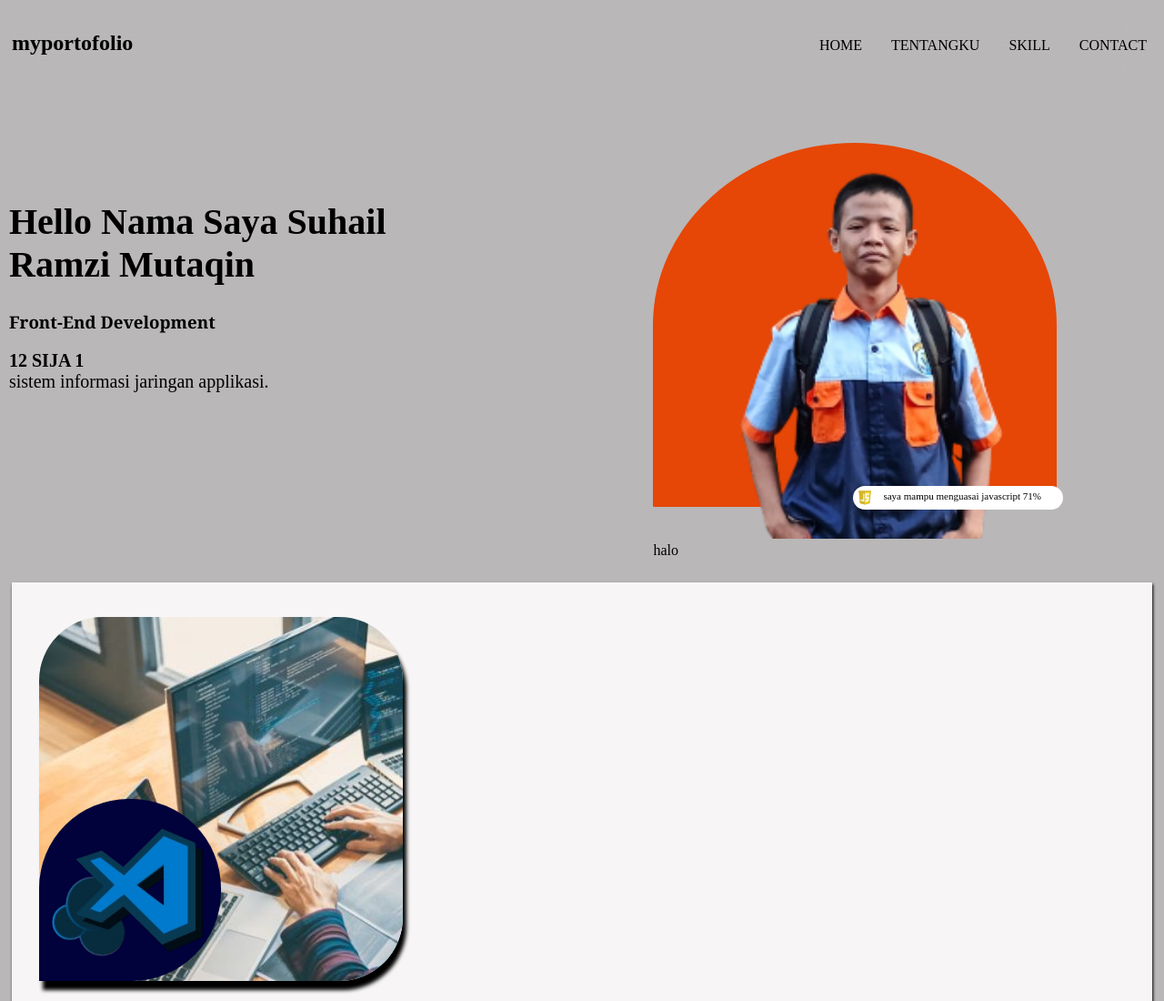
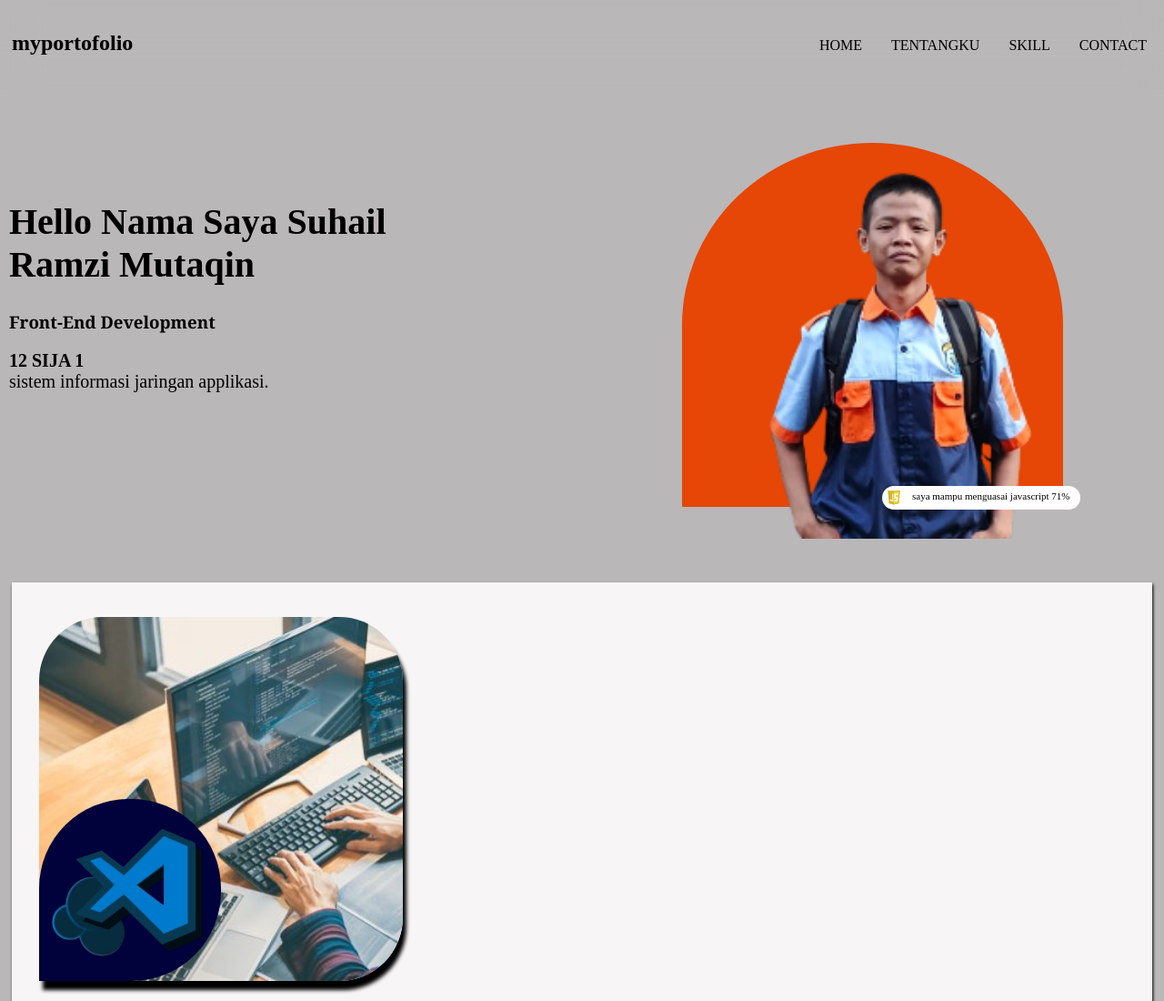
Before and after one commit to ramzimutaqin89-glitch/fotovolio-ramzi, a plain HTML site: page index.html in a window 1280 px wide. Shown: the top 1100 px of the page at 91% size. Drawn offline with Linux system fonts and the light colour scheme.

Commit message:
Update index.html

```diff
--- a/index.html
+++ b/index.html
@@ -48,7 +48,7 @@
         <div class="foro">
           <img src="foto.png" alt="">
 
-            halo
+
         </div>
       </div>
 
```
